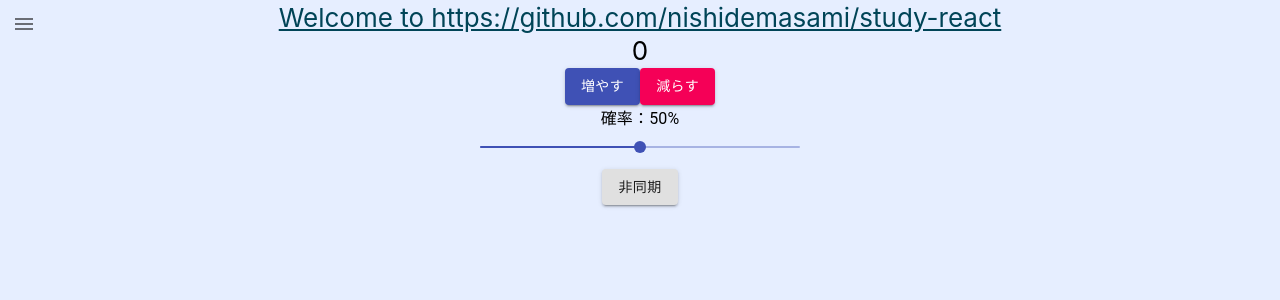
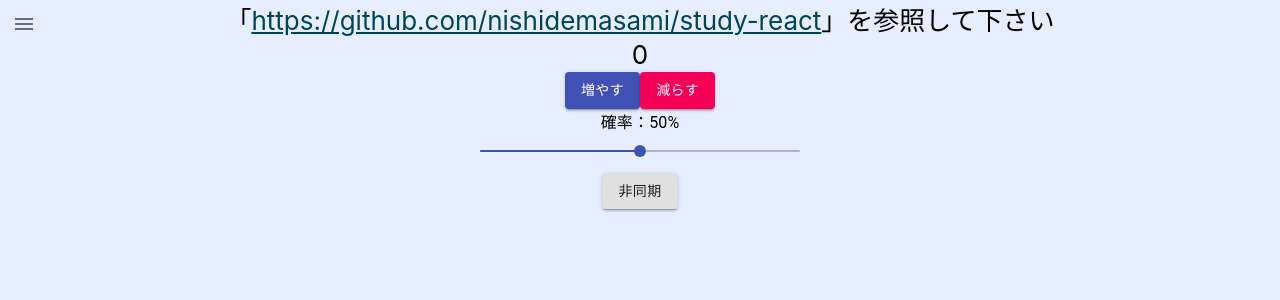
Before and after one commit to nishidemasami/study-react, a React (Create React App) app: page / in a window 1280 px wide. Shown: the top 300 px of the page. Built offline with nearby package versions, Linux system fonts and the light colour scheme.

Commit message:
レイアウト修正

```diff
--- a/src/App.tsx
+++ b/src/App.tsx
@@ -37,9 +37,11 @@ const App: React.VFC = () => {
 			<React.StrictMode>
 				<AppDiv>
 					<MainHeader>
+						「
 						<a href="https://github.com/nishidemasami/study-react">
-							<p>Welcome to https://github.com/nishidemasami/study-react</p>
+							https://github.com/nishidemasami/study-react
 						</a>
+						」を参照して下さい
 						{MenuItems[appState.component].component}
 					</MainHeader>
 				</AppDiv>
```
